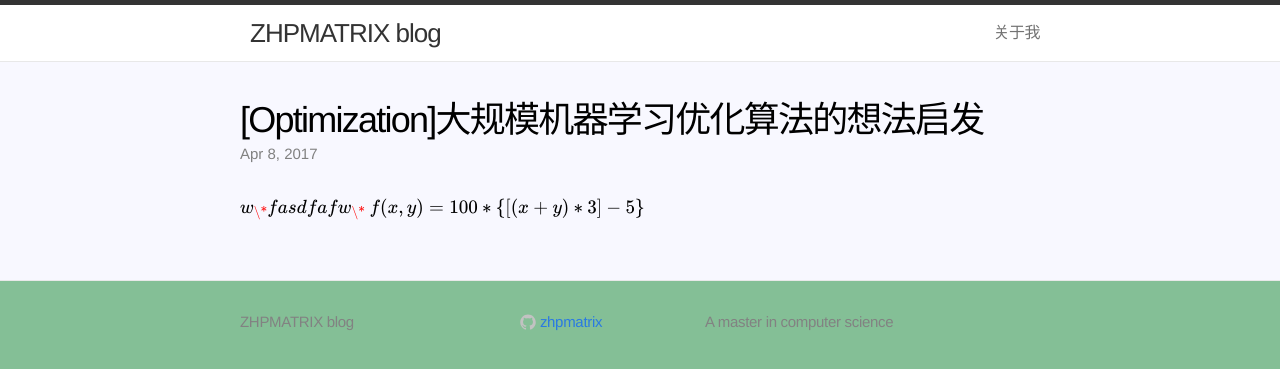
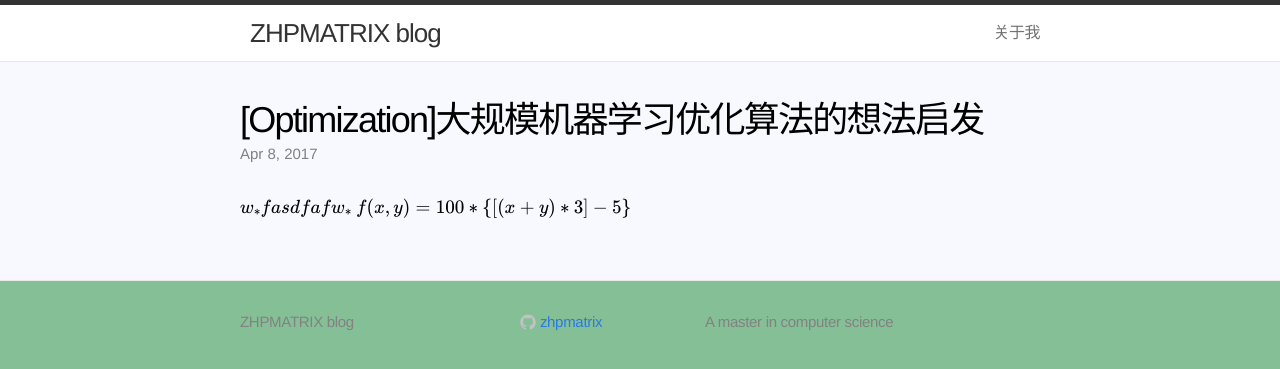
Before and after one commit to zhpmatrix/zhpmatrix.github.io, a Jekyll site: the page built from _posts/2017-04-08-idea-from-bottou.md, in a window 1280 px wide. Shown: the top 369 px of the page. Built offline with Jekyll 4.4.1, drawn with Linux system fonts in a browser that asks for light colours; formulas are drawn with MathJax 3; comment, search, counter and statistics services are not loaded.

Commit message:
add mathjax

```diff
--- a/_posts/2017-04-08-idea-from-bottou.md
+++ b/_posts/2017-04-08-idea-from-bottou.md
@@ -8,5 +8,5 @@ mathjax: true
 <script type="text/javascript" src="http://cdn.mathjax.org/mathjax/latest/MathJax.js?config=default"></script>
 
 
-$$w_{\*}fasdfafw_{\*}$$
+$$w_{*}fasdfafw_{*}$$
 $$f(x, y) = 100 * \lbrace[(x + y) * 3] - 5\rbrace$$
```
